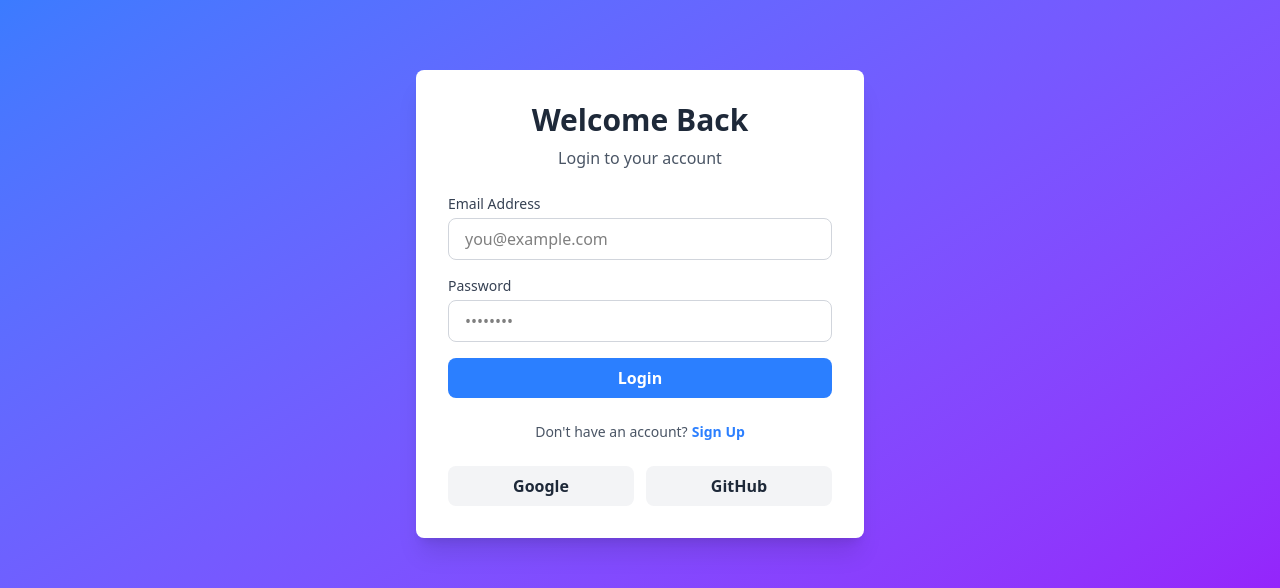
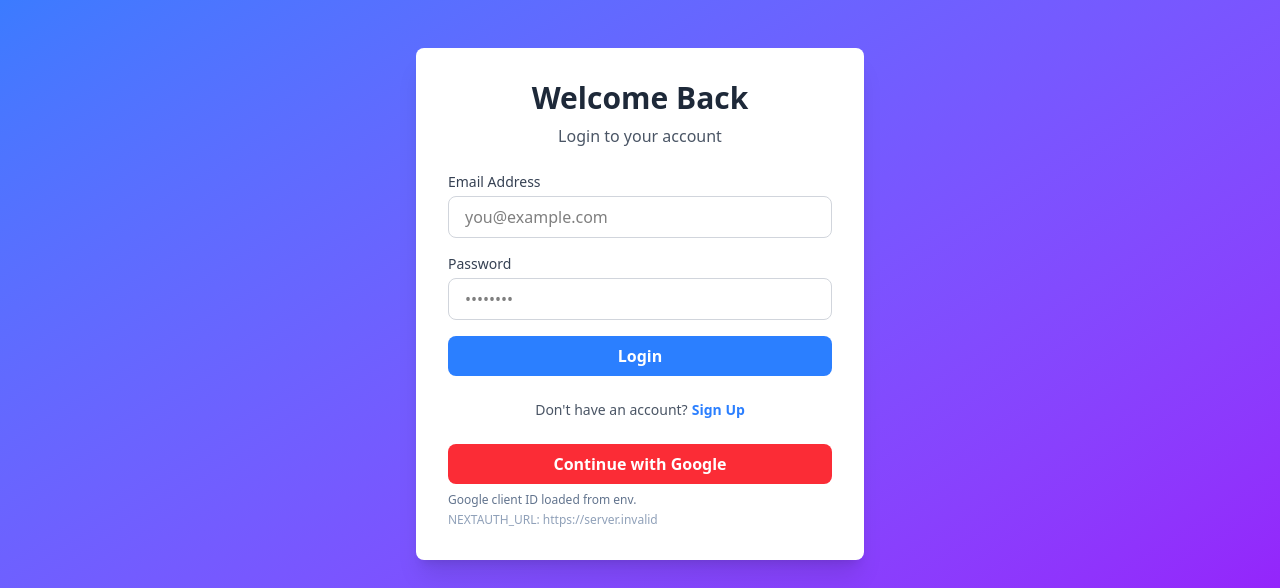
Before and after one commit to ADHIRAJPS1/adhirajpratapsingh, a Next.js app: page /login in a window 1280 px wide. Shown: the part 222-810 px from the top of the page. Built offline with nearby package versions, Linux system fonts and the light colour scheme; no server answers.

Commit message:
login- google - v1.2.2

```diff
--- /dev/null
+++ b/app/(auth)/login/googlelogin.tsx
@@ -0,0 +1,40 @@
+"use client";
+
+import { signIn } from "next-auth/react";
+import Head from "./head";
+
+const googleClientId = process.env.NEXT_PUBLIC_GOOGLE_CLIENT_ID ?? "";
+const nextAuthUrl = process.env.NEXT_PUBLIC_NEXTAUTH_URL ?? "";
+const clientIdValue = googleClientId.endsWith(".apps.googleusercontent.com")
+  ? googleClientId
+  : `${googleClientId}.apps.googleusercontent.com`;
+
+export default function GoogleLoginButton() {
+  const handleGoogleSignIn = async () => {
+    await signIn("google", { callbackUrl: "/home" });
+  };
+
+  return (
+    <>
+      <Head />
+      <button
+        type="button"
+        onClick={handleGoogleSignIn}
+        className="w-full bg-red-500 hover:bg-red-600 text-white font-semibold py-2 px-4 rounded-lg transition duration-200"
+        disabled={!googleClientId}
+      >
+        Continue with Google
+      </button>
+      <p className="mt-2 text-xs text-slate-500">
+        {googleClientId
+          ? "Google client ID loaded from env."
+          : "Set NEXT_PUBLIC_GOOGLE_CLIENT_ID in .env.local."}
+      </p>
+      {nextAuthUrl && (
+        <p className="mt-1 text-xs text-slate-400">
+          NEXTAUTH_URL: {nextAuthUrl}
+        </p>
+      )}
+    </>
+  );
+}
--- /dev/null
+++ b/app/(auth)/login/head.tsx
@@ -0,0 +1,13 @@
+const googleClientId = process.env.NEXT_PUBLIC_GOOGLE_CLIENT_ID ?? "";
+const clientIdValue = googleClientId.endsWith(".apps.googleusercontent.com")
+  ? googleClientId
+  : `${googleClientId}.apps.googleusercontent.com`;
+
+export default function Head() {
+  return (
+    <>
+      <meta name="google-signin-client_id" content={clientIdValue} />
+      <meta name="google-signin-scope" content="profile email" />
+    </>
+  );
+}
--- a/app/(auth)/login/page.tsx
+++ b/app/(auth)/login/page.tsx
@@ -1,9 +1,10 @@
 'use client';
 
 import { useState } from 'react';
-import Link from 'next/link';
 import { useRouter } from 'next/navigation';
+import { signOut, useSession } from 'next-auth/react';
 import Navbar from '@/components/navigation';
+import GoogleLoginButton from './googlelogin';
 
 export default function AuthPage() {
   const [isLogin, setIsLogin] = useState(true);
@@ -13,6 +14,7 @@ export default function AuthPage() {
   const [error, setError] = useState('');
   const [loading, setLoading] = useState(false);
   const router = useRouter();
+  const { data: session, status } = useSession();
 
   const handleSubmit = async (e: React.FormEvent) => {
     e.preventDefault();
@@ -149,14 +151,24 @@ export default function AuthPage() {
           </p>
         </div>
 
-        <div className="mt-6 flex gap-3">
-          <button className="flex-1 bg-gray-100 hover:bg-gray-200 text-gray-800 font-semibold py-2 px-4 rounded-lg transition duration-200">
-            Google
-          </button>
-          <button className="flex-1 bg-gray-100 hover:bg-gray-200 text-gray-800 font-semibold py-2 px-4 rounded-lg transition duration-200">
-            GitHub
-          </button>
-        </div>
+        {session ? (
+          <div className="mt-6 rounded-2xl border border-green-200 bg-green-50 p-4 text-green-900">
+            <p className="font-semibold">Signed in as</p>
+            <p className="text-sm">{session.user?.name ?? session.user?.email}</p>
+            <p className="text-sm text-slate-600">{session.user?.email}</p>
+            <button
+              type="button"
+              onClick={() => signOut()}
+              className="mt-4 w-full bg-slate-800 hover:bg-slate-900 text-white py-2 rounded-lg transition duration-200"
+            >
+              Sign out
+            </button>
+          </div>
+        ) : (
+          <div className="mt-6">
+            <GoogleLoginButton />
+          </div>
+        )}
       </div>
     </div>
     </>
--- /dev/null
+++ b/app/api/auth/[...nextauth]/route.ts
@@ -0,0 +1,17 @@
+import NextAuth from "next-auth";
+import GoogleProvider from "next-auth/providers/google";
+
+const handler = NextAuth({
+  providers: [
+    GoogleProvider({
+      clientId: process.env.GOOGLE_CLIENT_ID ?? "",
+      clientSecret: process.env.GOOGLE_CLIENT_SECRET ?? "",
+    }),
+  ],
+  secret: process.env.NEXTAUTH_SECRET,
+  pages: {
+    signIn: "/login",
+  },
+});
+
+export { handler as GET, handler as POST };
--- a/app/layout.tsx
+++ b/app/layout.tsx
@@ -1,6 +1,7 @@
 import type { Metadata } from "next";
 import { Geist, Geist_Mono } from "next/font/google";
 import "./globals.css";
+import Providers from "./providers";
 
 const geistSans = Geist({
   variable: "--font-geist-sans",
@@ -27,7 +28,10 @@ export default function RootLayout({
       lang="en"
       className={`${geistSans.variable} ${geistMono.variable} h-full antialiased`}
     >
-      <body className="min-h-full flex flex-col">{children}</body>
+      <body className="min-h-full flex flex-col">
+        <Providers>{children}</Providers>
+        <script src="https://apis.google.com/js/platform.js" async defer></script>
+      </body>
     </html>
   );
 }
--- /dev/null
+++ b/app/providers.tsx
@@ -0,0 +1,11 @@
+"use client";
+
+import { SessionProvider } from "next-auth/react";
+
+export default function Providers({
+  children,
+}: {
+  children: React.ReactNode;
+}) {
+  return <SessionProvider>{children}</SessionProvider>;
+}
--- a/package.json
+++ b/package.json
@@ -11,6 +11,7 @@
   "dependencies": {
     "lucide-react": "^1.17.0",
     "next": "16.2.6",
+    "next-auth": "^4.24.14",
     "react": "19.2.4",
     "react-dom": "19.2.4"
   },
```
Also changed, not shown: 1 other file (tests, documents, lock files or other folders).
